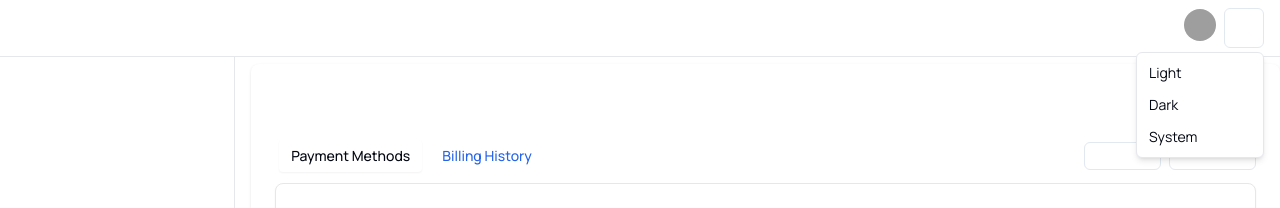
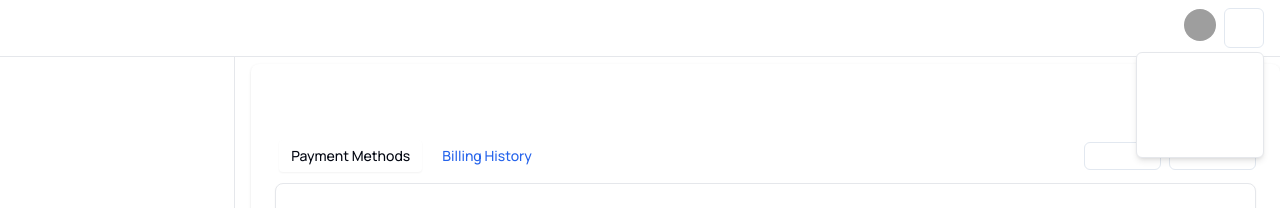
Before and after one commit to Intelli-Holdings/intelli-chatbot, a Next.js app in the folder my-app/: page /dashboard/billing in a window 1280 px wide. Both pictures are taken after a click on the button "Toggle theme". Shown: the top 208 px of the page. Built offline with nearby package versions, Linux system fonts and the light colour scheme; no server answers; grey boxes are pictures that could not be loaded.

Commit message:
edit dropdown menu text color

```diff
--- a/my-app/components/ui/dropdown-menu.tsx
+++ b/my-app/components/ui/dropdown-menu.tsx
@@ -65,7 +65,7 @@ const DropdownMenuContent = React.forwardRef<
       ref={ref}
       sideOffset={sideOffset}
       className={cn(
-        "z-50 min-w-[8rem] overflow-hidden rounded-md border border-gray-200 bg-white p-1 text-gray-950 shadow-md data-[state=open]:animate-in data-[state=closed]:animate-out data-[state=closed]:fade-out-0 data-[state=open]:fade-in-0 data-[state=closed]:zoom-out-95 data-[state=open]:zoom-in-95 data-[side=bottom]:slide-in-from-top-2 data-[side=left]:slide-in-from-right-2 data-[side=right]:slide-in-from-left-2 data-[side=top]:slide-in-from-bottom-2 dark:border-gray-200 dark:text-gray-50",
+        "z-50 min-w-[8rem] overflow-hidden rounded-md border border-gray-200 bg-white p-1 text-grey-950 shadow-md data-[state=open]:animate-in data-[state=closed]:animate-out data-[state=closed]:fade-out-0 data-[state=open]:fade-in-0 data-[state=closed]:zoom-out-95 data-[state=open]:zoom-in-95 data-[side=bottom]:slide-in-from-top-2 data-[side=left]:slide-in-from-right-2 data-[side=right]:slide-in-from-left-2 data-[side=top]:slide-in-from-bottom-2 dark:border-gray-200 dark:text-gray-150",
         className
       )}
       {...props}
```
